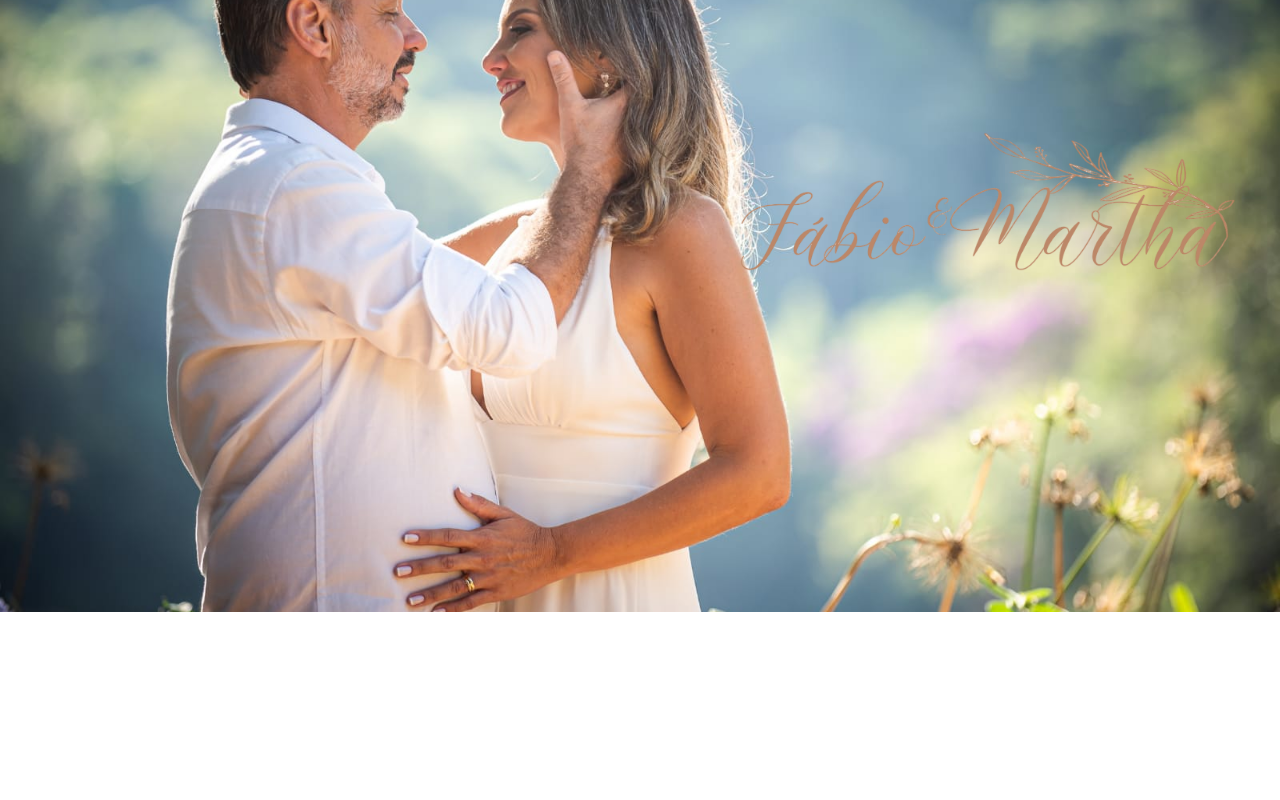
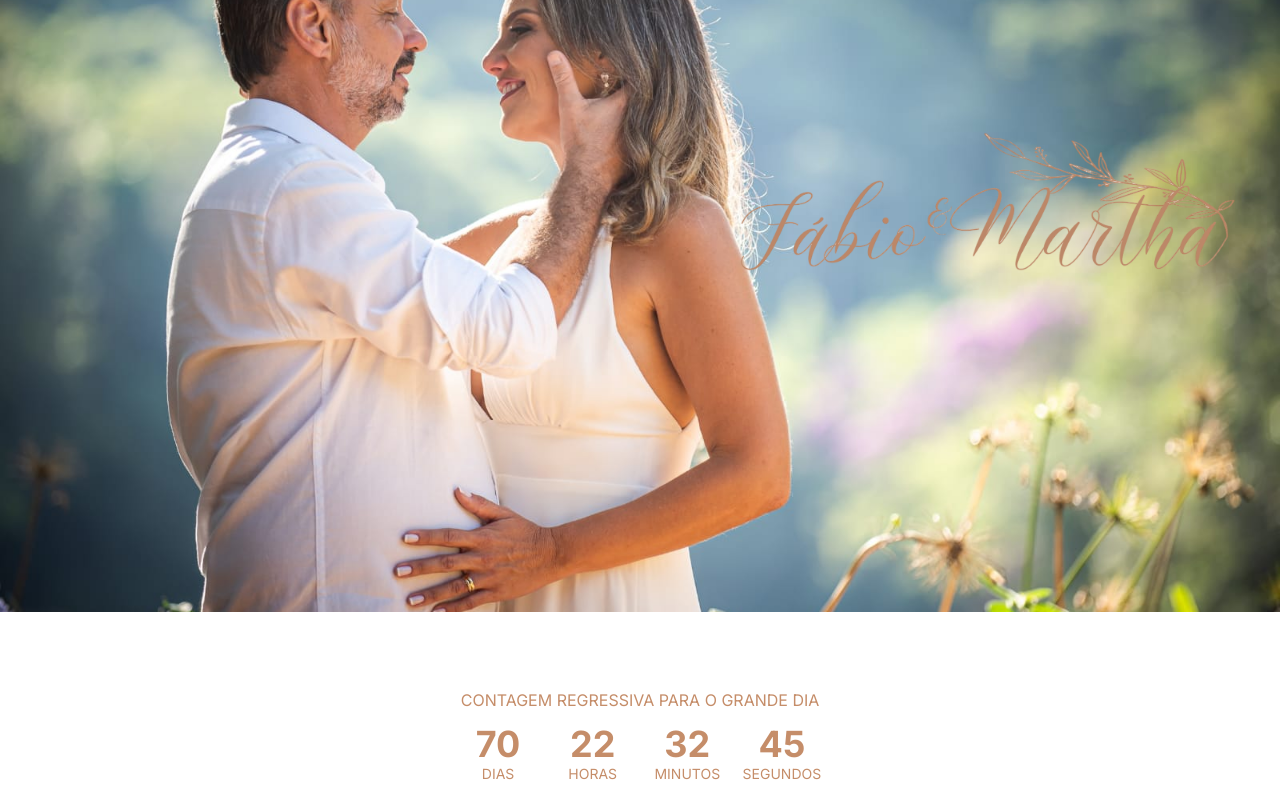
Before and after one commit to lucasfranchini/Wedding, a Next.js app: page / in a window 1280 px wide. Shown: the part 188-988 px from the top of the page. Before the commit the page ends 800 px from the top, so only its background shows below. Built offline with nearby package versions, Linux system fonts and the light colour scheme.

Commit message:
feat: countdown component

```diff
--- /dev/null
+++ b/src/app/(startPage)/countdown/index.tsx
@@ -0,0 +1,57 @@
+"use client";
+import { useCallback, useEffect, useState } from "react";
+
+const Countdown: React.FC<{ targetDate: string }> = ({ targetDate }) => {
+  const calculateTimeLeft = useCallback(() => {
+    const difference = +new Date(targetDate) - +new Date();
+    let timeLeft: {
+      [key: string]: number | string | undefined;
+    } = {};
+
+    if (difference > 0) {
+      timeLeft = {
+        days: Math.floor(difference / (1000 * 60 * 60 * 24)),
+        hours: Math.floor((difference / (1000 * 60 * 60)) % 24),
+        minutes: Math.floor((difference / 1000 / 60) % 60),
+        seconds: Math.floor((difference / 1000) % 60),
+      };
+    }
+
+    return timeLeft;
+  }, [targetDate]);
+  const [timeLeft, setTimeLeft] = useState(calculateTimeLeft());
+  useEffect(() => {
+    const intervalId = setInterval(() => {
+      setTimeLeft(calculateTimeLeft());
+    }, 1000);
+
+    return () => {
+      clearInterval(intervalId);
+    };
+  }, [calculateTimeLeft]);
+
+  return (
+    <div className="flex justify-center items-center">
+      <div className="grid grid-cols-4 gap-4 py-4">
+        <div className="flex flex-col items-center">
+          <div className="text-4xl font-bold">{timeLeft.days}</div>
+          <div className="text-sm uppercase">Dias</div>
+        </div>
+        <div className="flex flex-col items-center">
+          <div className="text-4xl font-bold">{timeLeft.hours}</div>
+          <div className="text-sm uppercase">Horas</div>
+        </div>
+        <div className="flex flex-col items-center">
+          <div className="text-4xl font-bold">{timeLeft.minutes}</div>
+          <div className="text-sm uppercase">Minutos</div>
+        </div>
+        <div className="flex flex-col items-center">
+          <div className="text-4xl font-bold">{timeLeft.seconds}</div>
+          <div className="text-sm uppercase">Segundos</div>
+        </div>
+      </div>
+    </div>
+  );
+};
+
+export default Countdown;
--- a/src/app/(startPage)/page.tsx
+++ b/src/app/(startPage)/page.tsx
@@ -1,4 +1,5 @@
 import Image from "next/image";
+import Countdown from "./countdown";
 
 export default function Home() {
   const style = {
@@ -17,6 +18,10 @@ export default function Home() {
       <div className="flex justify-center xl:hidden ">
         <Image src="/FMComplete.png" alt="F&M" width={500} height={40} />
       </div>
+      <span className="flex justify-center mt-20">
+        CONTAGEM REGRESSIVA PARA O GRANDE DIA
+      </span>
+      <Countdown targetDate="2023-07-14T19:00:00-03:00" />
     </main>
   );
 }
```
